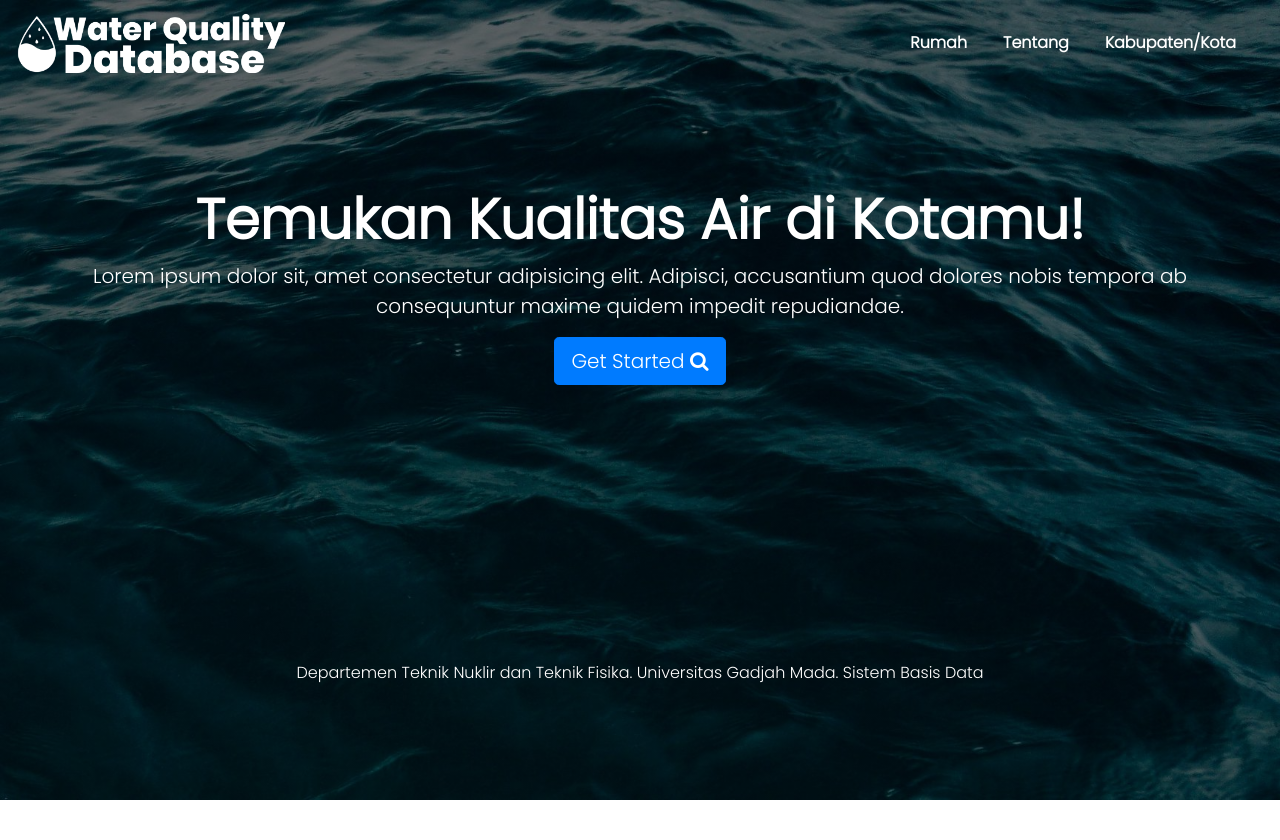
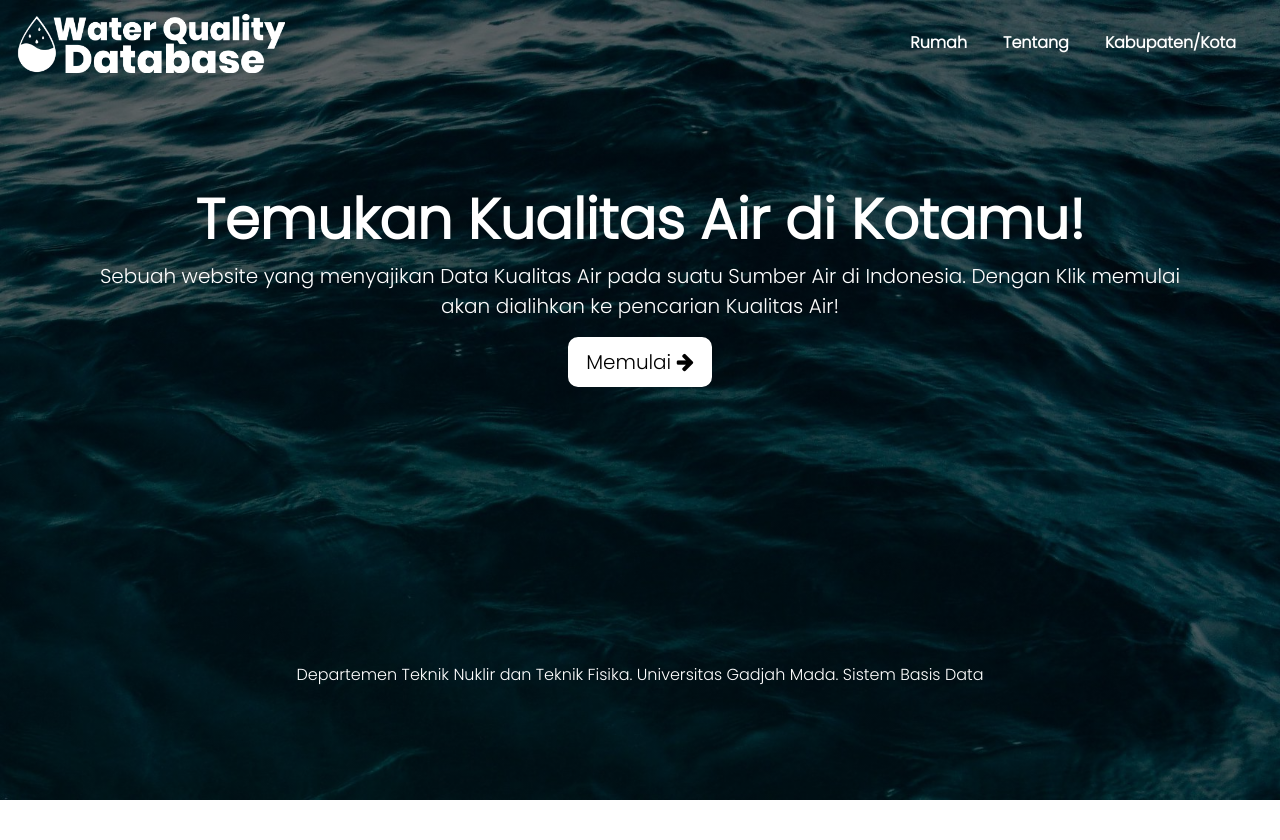
Before and after one commit to mariobgsp/simbada-website, a PHP site: page / in a window 1280 px wide. Shown: the top 840 px of the page. Before the commit the page ends 800 px from the top, so only its background shows below. Run offline with PHP 8.4, Linux system fonts and the light colour scheme; some libraries are stand-ins or nearby versions.

Commit message:
index.php
changing button

```diff
--- a/index.php
+++ b/index.php
@@ -32,10 +32,11 @@
           <div class="jumbotron jumbotron-fluid ">
             <div class="container">
               <h1 class="display-4">Temukan Kualitas Air di Kotamu!</h1>
-              <p class="lead">Lorem ipsum dolor sit, amet consectetur adipisicing elit. Adipisci, accusantium quod dolores nobis tempora ab consequuntur maxime quidem impedit repudiandae.
+              <p class="lead">
+                Sebuah website yang menyajikan Data Kualitas Air pada suatu Sumber Air di Indonesia. Dengan Klik memulai akan dialihkan ke pencarian Kualitas Air!
               </p>
               <p class="lead">
-                <a class="btn btn-primary btn-lg" href="../pages/city-region.php" role="button"> Get Started <i class="fa fa-search" aria-hidden="true"></i> </a>
+                <a class="btn btn-primary btn-lg" href="../pages/city-region.php" role="button"> Memulai <i class="fa fa-arrow-right" aria-hidden="true"></i> </a>
               </p>
             </div>
             <div class="footer">
--- a/style.css
+++ b/style.css
@@ -89,6 +89,15 @@ body{
     align-items: center;
 }
 
+.btn{
+    border-radius: 10px;
+    border: 2px solid white;
+    border-color: none;
+    color: black;
+    background-color: white;
+    font-size: 20px;
+}
+
 /* content */
 
 .content {
```
